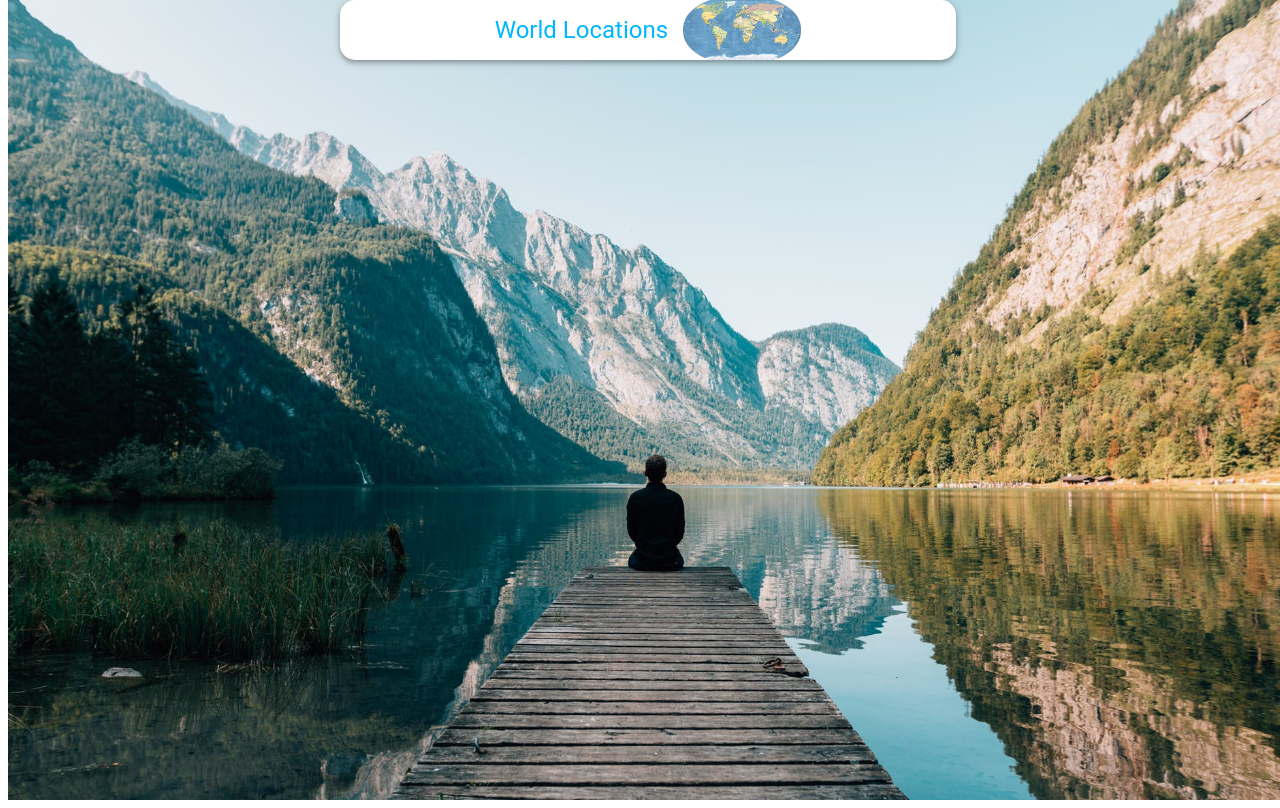
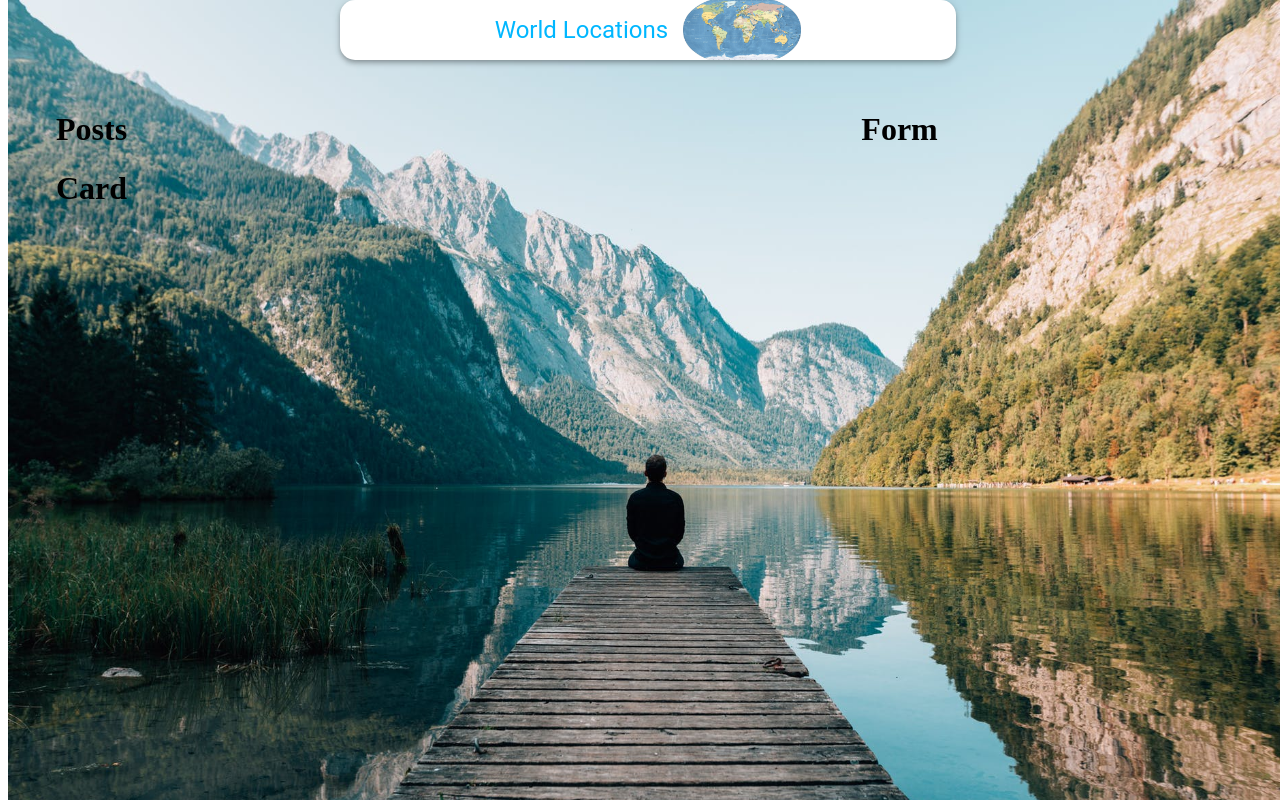
Before and after one commit to douglas86/Locations, a React (Create React App) app in the folder client/: page / in a window 1280 px wide. Built offline with nearby package versions, Linux system fonts and the light colour scheme.

Commit message:
implemented redux

```diff
--- a/client/package.json
+++ b/client/package.json
@@ -7,9 +7,12 @@
     "@testing-library/jest-dom": "^5.14.1",
     "@testing-library/react": "^11.2.7",
     "@testing-library/user-event": "^12.8.3",
+    "axios": "^0.21.1",
     "react": "^17.0.2",
     "react-dom": "^17.0.2",
+    "react-redux": "^7.2.4",
     "react-scripts": "4.0.3",
+    "redux-thunk": "^2.3.0",
     "web-vitals": "^1.1.2"
   },
   "scripts": {
--- /dev/null
+++ b/client/src/api/index.jsx
@@ -0,0 +1,5 @@
+import axios from 'axios';
+
+const url = 'http://localhost:5000/posts';
+
+export const fetchPosts = () => axios.get(url);
--- a/client/src/components/App.jsx
+++ b/client/src/components/App.jsx
@@ -1,7 +1,9 @@
-import { Container } from '@material-ui/core';
+import { Container, Grow, Grid } from '@material-ui/core';
 
 import Appbar from './Appbar/Appbar';
 import useStyles from './styles';
+import Posts from './Posts/Posts';
+import Form from './Form/Form';
 
 const App = () => {
     const classes = useStyles();
@@ -9,6 +11,23 @@ const App = () => {
         <div className={classes.app}>
             <Container maxWidth="lg">
                 <Appbar />
+                <Grow in>
+                    <Container>
+                        <Grid
+                            container
+                            justify="space-between"
+                            alignItems="stretch"
+                            spacing={3}
+                        >
+                            <Grid item xs={12} sm={7}>
+                                <Posts />
+                            </Grid>
+                            <Grid item xs={12} sm={4}>
+                                <Form />
+                            </Grid>
+                        </Grid>
+                    </Container>
+                </Grow>
             </Container>
         </div>
     );
--- a/client/src/components/Form/Form.jsx
+++ b/client/src/components/Form/Form.jsx
@@ -0,0 +1,9 @@
+const Form = () => {
+    return (
+        <div>
+            <h1>Form</h1>
+        </div>
+    );
+};
+
+export default Form;
--- a/client/src/components/Posts/Card/Card.jsx
+++ b/client/src/components/Posts/Card/Card.jsx
@@ -0,0 +1,9 @@
+const Card = () => {
+    return (
+        <div>
+            <h1>Card</h1>
+        </div>
+    );
+};
+
+export default Card;
--- a/client/src/components/Posts/Posts.jsx
+++ b/client/src/components/Posts/Posts.jsx
@@ -0,0 +1,12 @@
+import Card from './Card/Card';
+
+const Posts = () => {
+    return (
+        <div>
+            <h1>Posts</h1>
+            <Card />
+        </div>
+    );
+};
+
+export default Posts;
--- a/client/src/index.js
+++ b/client/src/index.js
@@ -1,5 +1,17 @@
 import React from 'react';
 import ReactDOM from 'react-dom';
+import { Provider } from 'react-redux';
+import { createStore, applyMiddleware, compose } from 'redux';
+import thunk from 'redux-thunk';
+import reducers from './reducers';
+
 import App from './components/App';
 
-ReactDOM.render(<App />, document.getElementById('root'));
+const store = createStore(reducers, compose(applyMiddleware(thunk)));
+
+ReactDOM.render(
+    <Provider store={store}>
+        <App />
+    </Provider>,
+    document.getElementById('root')
+);
--- /dev/null
+++ b/client/src/reducers/index.jsx
@@ -0,0 +1,7 @@
+import { combineReducers } from 'redux';
+
+import posts from './posts';
+
+export default combineReducers({
+    posts,
+});
--- /dev/null
+++ b/client/src/reducers/posts.jsx
@@ -0,0 +1,11 @@
+/* eslint-disable import/no-anonymous-default-export */
+export default (state = [], action) => {
+    switch (action.type) {
+        case 'FETCH_ALL':
+            return state;
+        case 'CREATE':
+            return state;
+        default:
+            return state;
+    }
+};
```
Also changed, not shown: client/src/actions/posts.jsx (added), 1 other file (tests, documents, lock files or other folders).
